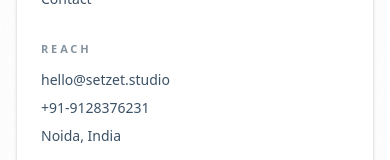
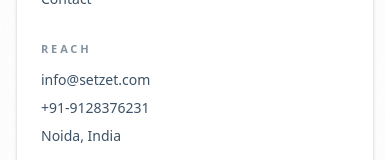
Before and after one commit to wasimfaiz/agency-website-2, a Next.js app: page / in a window 390 px wide. Shown: the part 11838-11998 px from the top of the page. Built offline with nearby package versions, Linux system fonts and the light colour scheme; a web font is replaced by a local one.

Commit message:
changed phone number email

```diff
--- a/src/app/layout.tsx
+++ b/src/app/layout.tsx
@@ -76,7 +76,7 @@
     "@type": "Organization",
     name: "Setzet",
     url: "https://setzet.com",
-    email: "hello@setzet.com",
+    email: "info@setzet.com",
     telephone: "+91-9128376231",
     address: {
       "@type": "PostalAddress",
--- a/src/app/privacy/page.tsx
+++ b/src/app/privacy/page.tsx
@@ -43,7 +43,7 @@
           <section className="space-y-4">
             <h2 className="text-2xl font-extrabold text-[#0A2540] font-heading tracking-normal">5. Contact Us</h2>
             <p>
-              If you have any questions about this Privacy Policy, please contact us at <a href="mailto:hello@setztupd.com" className="border-b border-[#0A2540] text-[#007BFF] hover:opacity-60 transition-opacity">hello@setztupd.com</a>.
+              If you have any questions about this Privacy Policy, please contact us at <a href="mailto:info@setzet.com" className="border-b border-[#0A2540] text-[#007BFF] hover:opacity-60 transition-opacity">info@setzet.com</a>.
             </p>
           </section>
 
--- a/src/app/services/page.tsx
+++ b/src/app/services/page.tsx
@@ -326,12 +326,12 @@
                  >
                     Start Project
                  </Link>
-                 <Link
-                    href="mailto:hello@setzet.studio"
+                  <Link
+                    href="mailto:info@setzet.com"
                     className="px-10 py-4 border border-[#0A2540]/20 rounded-full font-bold uppercase tracking-widest hover:bg-[#F4F6F8] hover:border-[#007BFF]/30 transition-colors"
-                 >
-                    hello@setzet.studio
-                 </Link>
+                  >
+                    info@setzet.com
+                  </Link>
               </div>
           </div>
 
--- a/src/components/Footer.tsx
+++ b/src/components/Footer.tsx
@@ -65,13 +65,13 @@
               <div className="mt-3 flex flex-col gap-2 text-sm text-[#0A2540]/80 font-medium">
                 <a
                   className="transition hover:text-[#007BFF]"
-                  href="mailto:hello@setzet.studio"
+                  href="mailto:info@setzet.com"
                 >
-                  hello@setzet.studio
+                  info@setzet.com
                 </a>
                 <a
                   className="transition hover:text-[#007BFF]"
-                  href="tel:+14155550128"
+                  href="tel:+919128376231"
                 >
                   +91-9128376231
                 </a>
```
